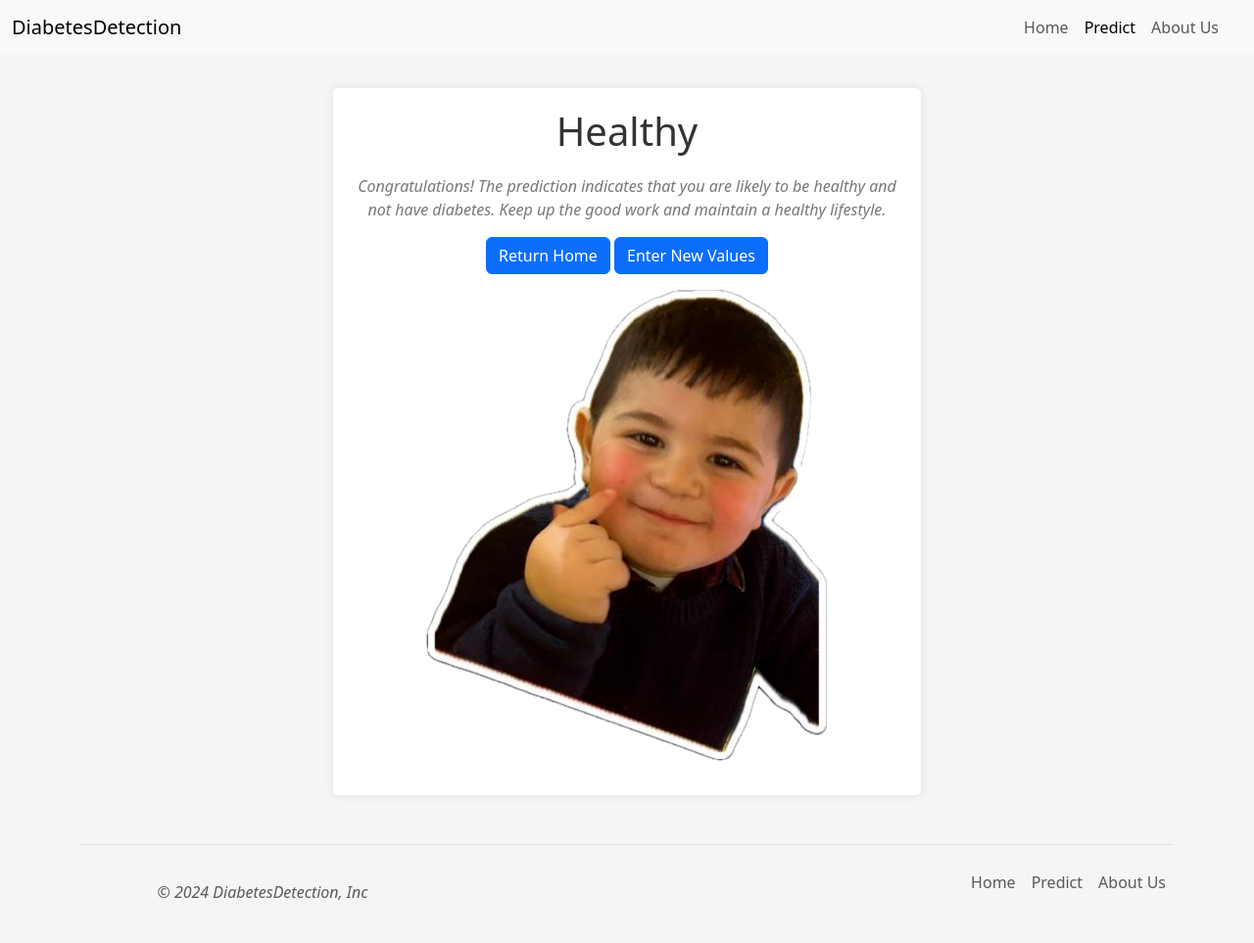
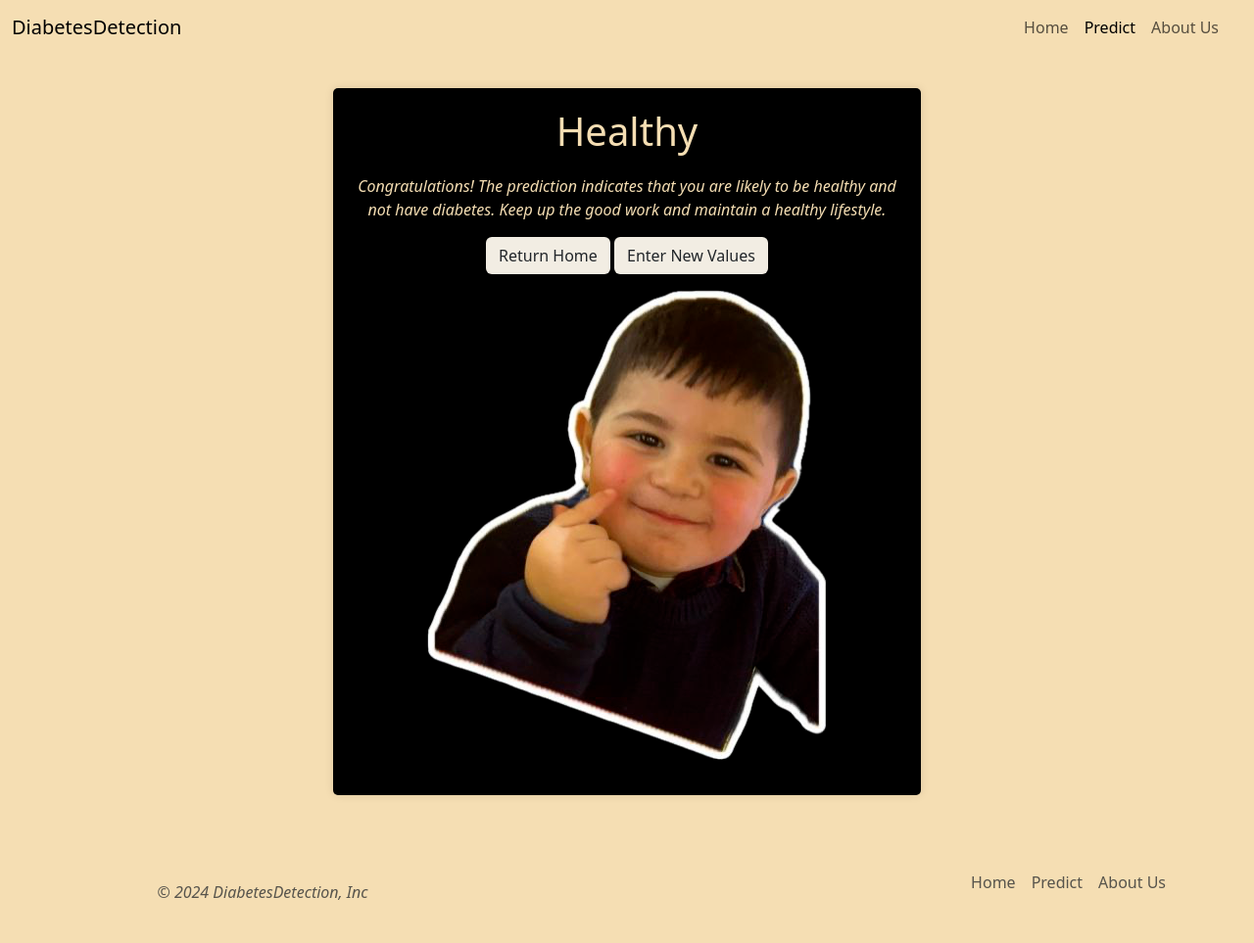
Before and after one commit to AliAgh123/MLProject, a Flask app: template templates/healthy.html in a window 1280 px wide. Shown: the whole page at 98% size. Run offline with Flask 3, Linux system fonts and the light colour scheme; the template is opened without the code that fills it, so the values that code supplies are empty; parts of the project's set-up code (start-up, migrations or seed data) failed here and were passed over.

Commit message:
fixed the theme

```diff
--- a/static/styles/style.css
+++ b/static/styles/style.css
@@ -1,3 +1,7 @@
+body {
+	background-color: black;
+}
+
 .navbar {
 	background-color: wheat;
 }
@@ -68,6 +72,22 @@
 	padding: 25vh 3vw;
 }
 
+.border-top {
+	border-top-color: wheat !important;
+}
+
+.footer {
+	color: wheat;
+}
+
+.footer a {
+	color: wheat;
+}
+
+.form-page {
+	background-color: wheat;
+}
+
 @media (max-width: 768px) {
 	.paragraph-reversed {
 		margin-left: 0vw;
--- a/templates/form.html
+++ b/templates/form.html
@@ -15,9 +15,9 @@
 			href="{{url_for('static', filename='styles/style.css')}}"
 		/>
 	</head>
-	<body>
+	<body class="form-page">
 		<!-- Nav bar -->
-		<nav class="navbar navbar-expand-lg bg-body-tertiary fixed-top">
+		<nav class="navbar navbar-expand-lg fixed-top">
 			<div class="container-fluid">
 				<a class="navbar-brand" href="/">DiabetesDetection</a>
 				<button
@@ -139,7 +139,7 @@
 					<input type="number" class="form-control" id="age" name="age" />
 				</div>
 				<div class="col-12">
-					<button type="submit" value="Submit" class="btn btn-primary">
+					<button type="submit" value="Submit" class="btn btn-dark">
 						Submit
 					</button>
 				</div>
--- a/templates/healthy.html
+++ b/templates/healthy.html
@@ -16,32 +16,32 @@
 		/>
 		<style>
 			body {
-				background-color: #f5f5f5;
+				background-color: wheat;
 			}
 			.containerHealthy {
 				max-width: 600px;
 				height: auto;
 				margin: 50px auto;
 				padding: 20px;
-				background-color: #fff;
+				background-color: black;
 				border-radius: 5px;
 				box-shadow: 0 0 10px rgba(0, 0, 0, 0.1);
 			}
 			h1 {
 				text-align: center;
-				color: #333;
+				color: wheat;
 			}
 			p {
 				text-align: center;
 				margin-top: 20px;
 				font-style: italic;
-				color: #777;
+				color: wheat;
 			}
 		</style>
 	</head>
 	<body>
 		<!-- Nav bar -->
-		<nav class="navbar navbar-expand-lg bg-body-tertiary fixed-top">
+		<nav class="navbar navbar-expand-lg fixed-top">
 			<div class="container-fluid">
 				<a class="navbar-brand" href="/">DiabetesDetection</a>
 				<button
@@ -95,8 +95,8 @@
 				healthy lifestyle.
 			</p>
 			<div>
-				<a class="btn btn-primary" href="/" role="button"> Return Home </a>
-				<a class="btn btn-primary" href="/predict" role="button">
+				<a class="btn btn-gold" href="/" role="button"> Return Home </a>
+				<a class="btn btn-gold" href="/predict" role="button">
 					Enter New Values
 				</a>
 			</div>
```
Also changed, not shown: templates/diabetic.html (+7 -7 lines), templates/index.html (+4 -10 lines).
